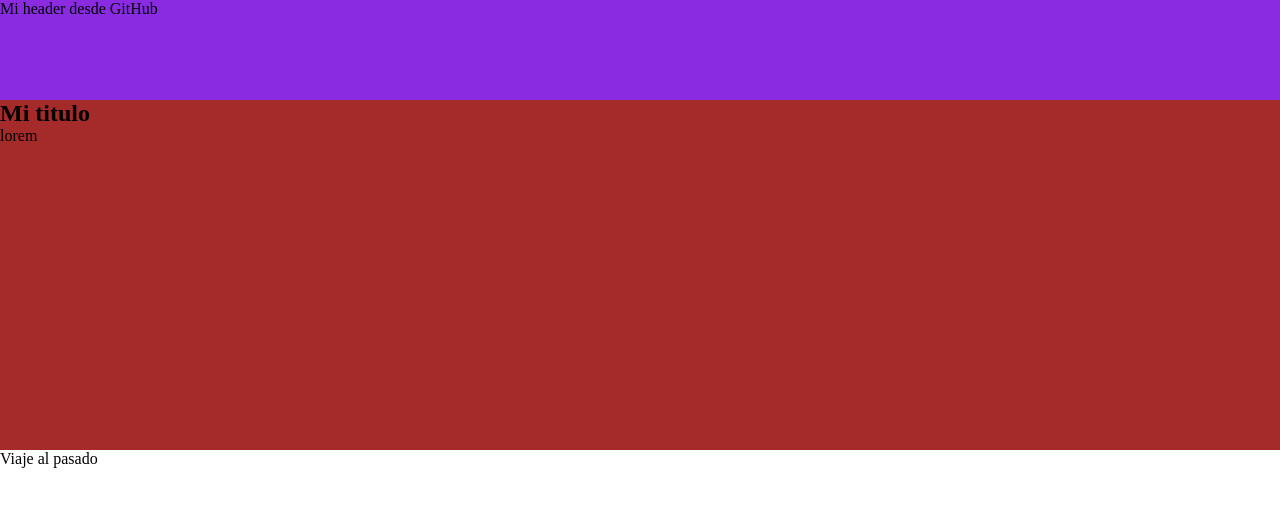
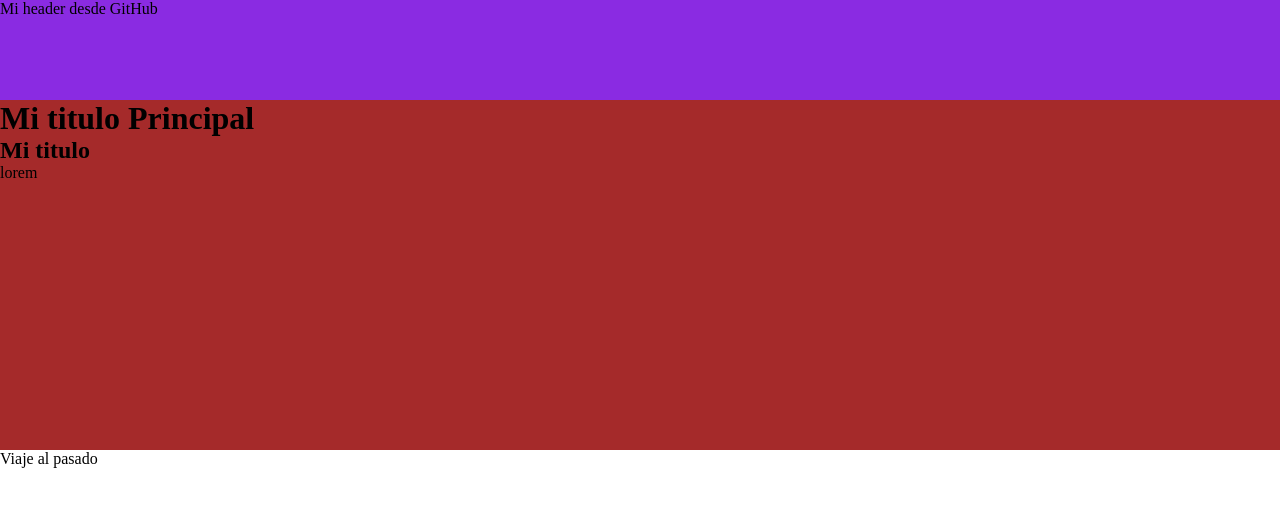
Before and after one commit to MatiasC153/test, a plain HTML site: page index.html in a window 1280 px wide. Drawn offline with Linux system fonts and the light colour scheme.

Commit message:
agrego h1

```diff
--- a/index.html
+++ b/index.html
@@ -9,6 +9,7 @@
 <body>
     <header>Mi header desde GitHub</header>
     <main>
+        <h1>Mi titulo Principal</h1>
         <h2>Mi titulo</h2>
         <p>lorem</p>
     </main>
```
